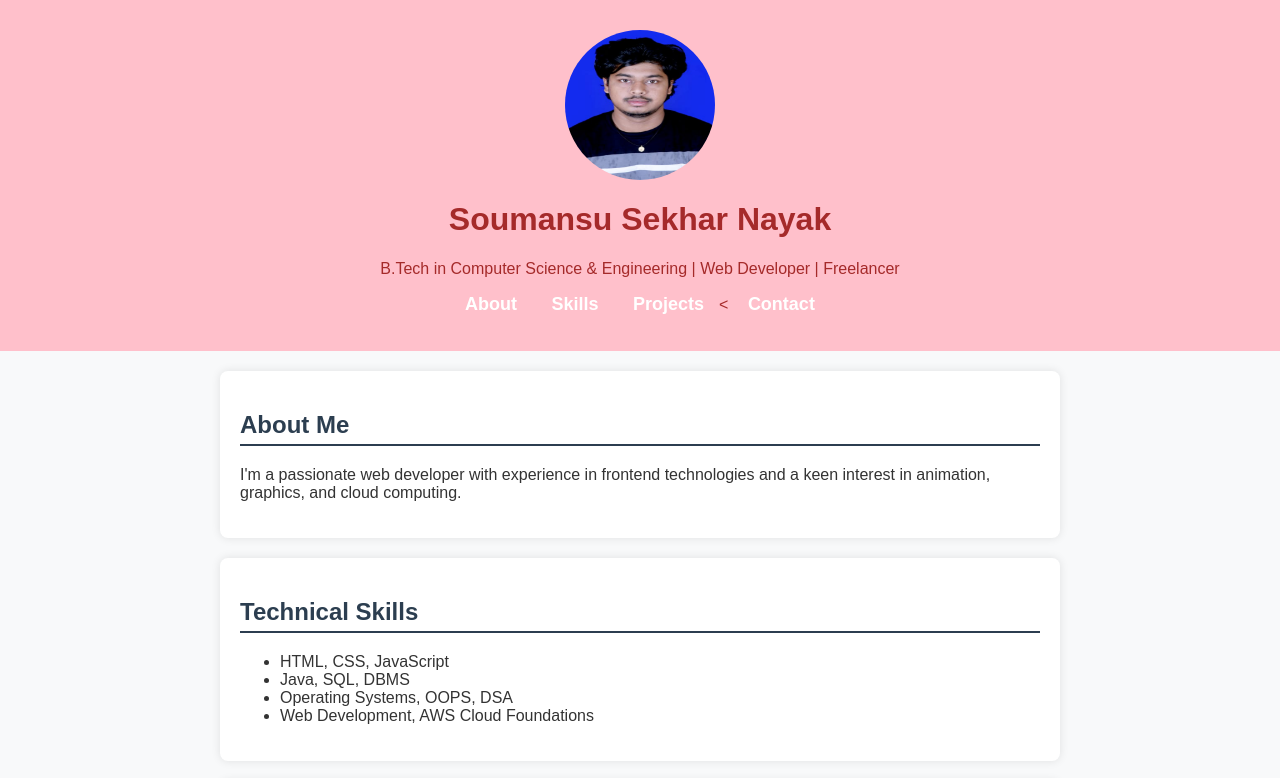
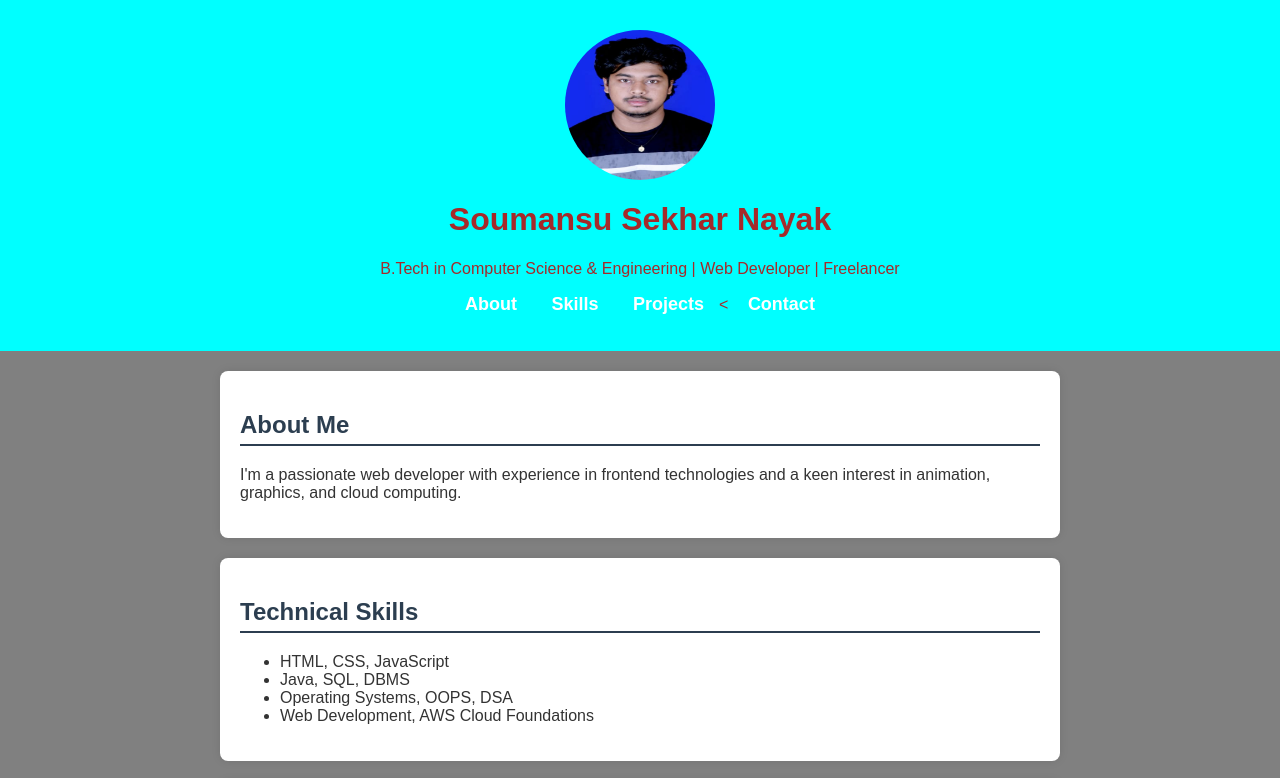
Before and after one commit to soumansu/Wipro, a plain HTML site: page index.html in a window 1280 px wide. Shown: the top 778 px of the page. Drawn offline with Linux system fonts and the light colour scheme.

Commit message:
Update styles.css

```diff
--- a/styles.css
+++ b/styles.css
@@ -5,13 +5,13 @@ body {
     background-color: #f8f9fa;
     color: #333;
 }
-#fullbody{
-       background-color: grey;
+.fullbody{
+       background:grey;
 }
 .container {
     text-align: center;
     padding: 20px;
-    background: pink;
+    background: aqua;
     color: brown;
 }
 
```
